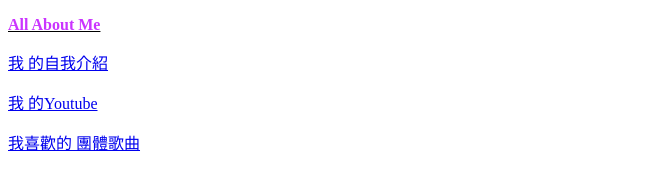
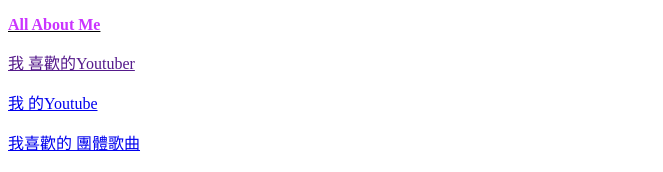
Before and after one commit to minnie-ntub/minnie-ntub.github.io, a plain HTML site: page 11157040.html in a window 1280 px wide. Shown: the top 172 px of the page, without its empty margins (0-663 px from the left). Drawn offline with Linux system fonts and the light colour scheme.

Commit message:
Add files via upload

```diff
--- a/11157040.html
+++ b/11157040.html
@@ -8,8 +8,7 @@
     <p><u><b><span style="color: #ff6666;"><span style="color: #ca34ff;">All
               About Me</span><br>
           </span></b></u></p>
-    <p><span style="color: #8263ff;"><a href="file:///D:/html11157040/index.html">我
-          的自我介紹</a><br>
+    <p><span style="color: #8263ff;"><a href="">我 喜歡的Youtuber</a><br>
       </span> </p>
     <span style="color: #8263ff;"> </span>
     <p><span style="color: #8263ff;"><a href="https://www.youtube.com/@hsinlife">我
```
